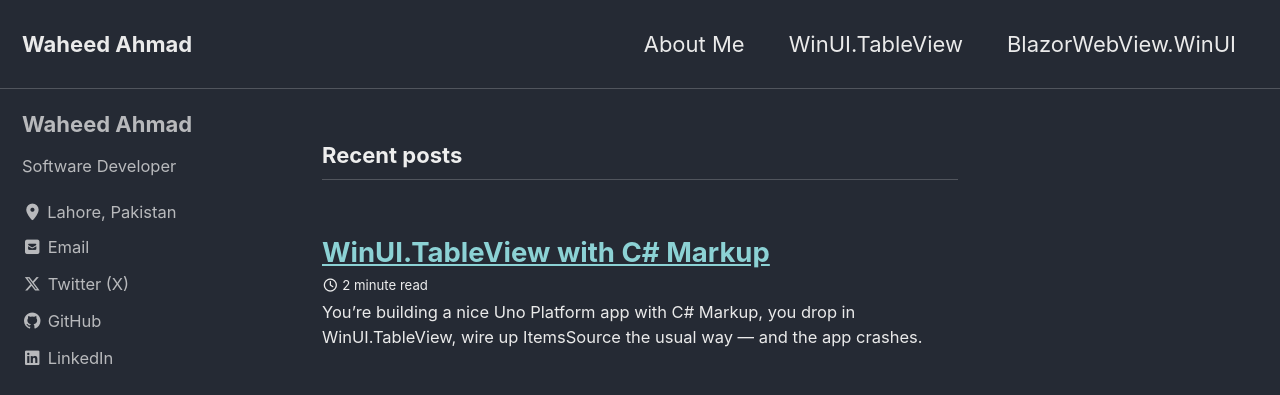
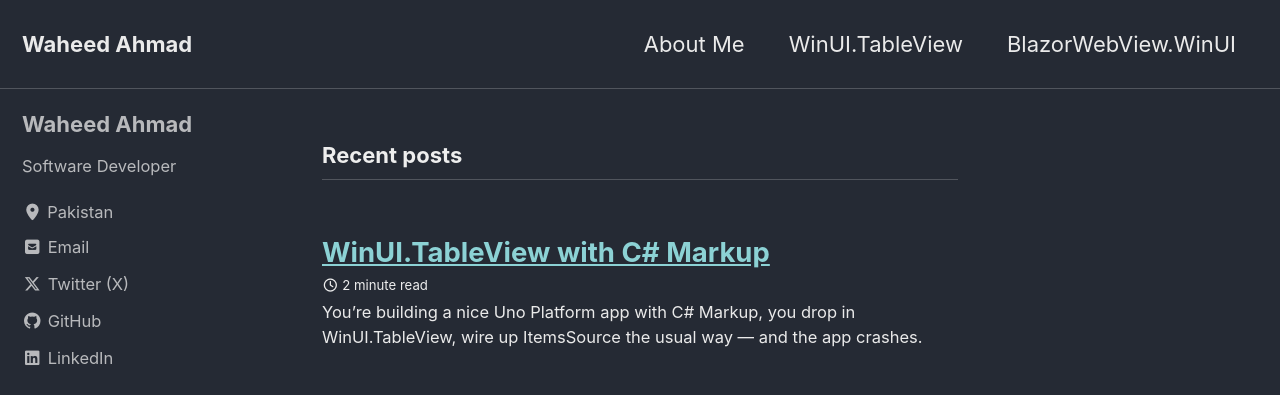
Before and after one commit to w-ahmad/w-ahmad.github.io, a Jekyll site: the page built from index.html, in a window 1280 px wide. Shown: the top 395 px of the page. Built offline with Jekyll 4.4.1, drawn with Linux system fonts in a browser that asks for light colours; cached includes are drawn as plain includes; the list of posts is cut into pages by our own code.

Commit message:
Update _config.yml

```diff
--- a/_config.yml
+++ b/_config.yml
@@ -116,7 +116,7 @@ author:
   name             : "Waheed Ahmad"
   avatar           : # path of avatar image, e.g. "/assets/images/bio-photo.jpg"
   bio              : "Software Developer"
-  location         : "Lahore, Pakistan"
+  location         : "Pakistan"
   email            :
   links:
     - label: "Email"
```
